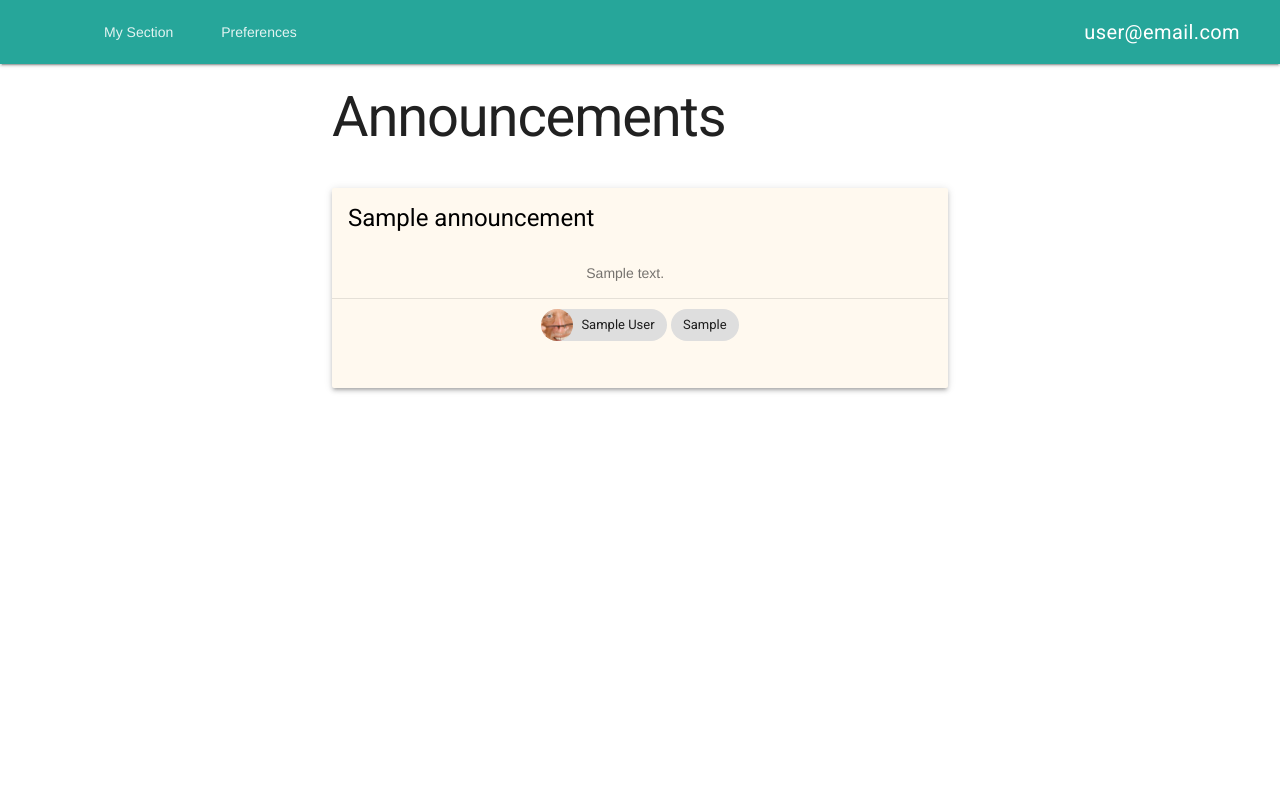
After one commit to ACscooter/la-la, a Flask app: page /assistant/ in a window 1280 px wide. The commit adds this page. Run offline with Flask 2, Linux system fonts and the light colour scheme; a user stored in the database is signed in; tables that the repository leaves empty hold one stand-in row (values such as "Sample post"); parts of the project's set-up code (start-up, migrations or seed data) failed here and were passed over.

Commit message:
Master now has announcements

```diff
--- a/app/__init__.py
+++ b/app/__init__.py
@@ -22,6 +22,8 @@ login_manager.session_protection = "strong"
 
 # Register all the blueprints
 from .controllers.auth import auth
+from .controllers.assistant import assistant
 app.register_blueprint(auth, url_prefix="/auth")
+app.register_blueprint(assistant, url_prefix="/assistant")
 
 from app import server
--- /dev/null
+++ b/app/controllers/assistant.py
@@ -0,0 +1,29 @@
+from flask import redirect, url_for, Blueprint, request, render_template
+from flask_login import login_required
+
+from app import app
+from app.models import Announcement
+
+import logging
+
+logger = logging.getLogger(__name__)
+
+assistant = Blueprint('assistant', __name__)
+
+
+# --------------------------- HELPER FUNCTIONS ---------------------------
+
+
+# if you need it
+
+
+# --------------------------- ROUTES ---------------------------
+
+
+@assistant.route('/')
+@login_required
+def index():
+    """ Root assistant view which holds all the announcements. """
+    results = Announcement.all_announcements()
+    results = sorted(results, key=lambda x : x['date'], reverse=True)
+    return render_template("assistant/index.html", announcements=results)
--- a/app/models.py
+++ b/app/models.py
@@ -324,3 +324,60 @@ class Attendance(db.Model):
         return Attendance.query.filter_by(assistant_id=user_id,
                                         section_id=section_id,
                                         section_date=section_date).one_or_none()
+
+
+# --------------------------- ANNOUNCEMENTS MODEL ---------------------------
+
+
+class Announcement(db.Model):
+    """ A model for announcements.
+
+    NOTE:   The tags are comma separated and meant to be rendered as different
+            chips in the front-end.
+    """
+
+    __tablename__ = "announcements"
+    id = Column(db.Integer, primary_key=True)
+    author = Column(db.Integer, ForeignKey('users.id'), nullable=False)
+    date = Column(db.DateTime)
+    title = Column(db.String(255), nullable=False)
+    content = Column(db.Text, nullable=False)
+    tags = Column(db.Text)
+
+    def format_as_dict(self):
+        """ Returns the announcement in a nice dictionary format. """
+        user = User.query.filter_by(id=self.author).one_or_none()
+        user_name = "admin"
+        if user is not None:
+            user_name = user.name
+        formatted = {
+            'title' : self.title,
+            'author' : user_name,
+            'date' : self.date,
+            'content' : self.content,
+            'tags' : self.tags.split(", ")
+        }
+        return formatted
+
+    @staticmethod
+    @transaction
+    def make_announcement(user, title, content, tags=None):
+        """ Makes an announcement from USER at the current time. """
+        new_announcement = Announcement(
+            author=user.id,
+            date=datetime.now(),
+            title=title,
+            content=content,
+            tags=tags
+        )
+        db.session.add(new_announcement)
+
+    @staticmethod
+    def all_announcements():
+        """ Returns all announcements as a list in dict format. """
+        return [entry.format_as_dict() for entry in Announcement.query.all()]
+
+    @staticmethod
+    def lookup_by_author(user_id):
+        """ Returns all announcements made by USER_ID. """
+        return db.session.query.filter_by(author=user_id).all()
--- /dev/null
+++ b/app/static/css/assistant/index.css
@@ -0,0 +1,7 @@
+.card-background-color {
+    background-color: #FFF9EF;
+}
+
+.announcement-title {
+    font-weight: 300;
+}
--- /dev/null
+++ b/app/templates/assistant/base.html
@@ -0,0 +1,47 @@
+<!doctype html>
+<html>
+  <head>
+    <meta charset="utf-8">
+    <meta http-equiv="X-UA-Compatible" content="IE=edge">
+
+    <!-- Page Styles -->
+    <link rel="stylesheet" href="https://fonts.googleapis.com/css?family=Roboto:regular,bold,italic,thin,light,bolditalic,black,medium&amp;lang=en">
+    <link rel="stylesheet" href="https://fonts.googleapis.com/icon?family=Material+Icons">
+    <link rel="stylesheet" href="https://code.getmdl.io/1.3.0/material.min.css">
+    <link rel="stylesheet" href="../static/css/assistant/index.css">
+
+    <!-- The title may be overriden by children documents -->
+    <title>
+      {% block title %}
+        La-La | Assistant
+      {% endblock %}
+    </title>
+  </head>
+  <body>
+    <div class="mdl-layout mdl-js-layout mdl-layout--fixed-header">
+      <header class="mdl-layout__header mdl-color--teal-400">
+        <div class="mdl-layout__header-row">
+          <nav class="mdl-navigation mdl-layout--large-screen-only">
+            <a class="mdl-navigation__link" href="">My Section</a>
+            <a class="mdl-navigation__link" href="">Preferences</a>
+          </nav>
+          <div class="mdl-layout-spacer"></div>
+          <span class="mdl-layout-title" style="font-weight:300;">user@email.com</span>
+        </div>
+      </header>
+      <div class="mdl-layout__drawer">
+        <span class="mdl-layout-title">Title</span>
+        <nav class="mdl-navigation">
+          <a class="mdl-navigation__link" href="">Announcements</a>
+          <a class="mdl-navigation__link" href="">Check-in</a>
+          <a class="mdl-navigation__link" href="">Material</a>
+        </nav>
+      </div>
+      <main class="mdl-layout__content">
+        {% block content %}
+        {% endblock %}
+      </main>
+    </div>
+    <script src="https://code.getmdl.io/1.3.0/material.min.js"></script>
+  </body>
+</html>
--- /dev/null
+++ b/app/templates/assistant/index.html
@@ -0,0 +1,40 @@
+{% extends "assistant/base.html" %}
+
+{% block content %}
+  <div class="mdl-grid">
+    <div class="mdl-layout-spacer"></div>
+    <div class="mdl-cell mdl-cell--6-col">
+      <span class="announcement-title mdl-typography--display-3">
+        Announcements
+      </span>
+    </div>
+    <div class="mdl-layout-spacer"></div>
+  </div>
+  <div class="page-content mdl-typography--text-center">
+    {% for post in announcements %}
+      <div class="mdl-grid">
+        <div class="mdl-layout-spacer"></div>
+        <div class="mdl-cell mdl-cell--6-col mdl-card mdl-shadow--3dp card-background-color">
+          <div class="mdl-card__title">
+            <h2 class="mdl-card__title-text">{{ post.title }}</h2>
+          </div>
+          <div class="mdl-card__supporting-text">
+            {{ post.content }}
+          </div>
+          <div class="mdl-card__actions mdl-card--border">
+            <span class="mdl-chip mdl-chip--contact">
+              <img class="mdl-chip__contact" src="../static/img/harold.png"></img>
+              <span class="mdl-chip__text">{{ post.author }}</span>
+            </span>
+            {% for tag in post.tags %}
+              <span class="mdl-chip">
+                <span class="mdl-chip__text">{{ tag }}</span>
+              </span>
+            {% endfor %}
+          </div>
+        </div>
+        <div class="mdl-layout-spacer"></div>
+      </div>
+    {% endfor %}
+  </div>
+{% endblock %}
```
Also changed, not shown: app/server.py (+6 -1 lines), app/templates/index.html (+4 -5 lines), app/static/img/harold.png (added).
